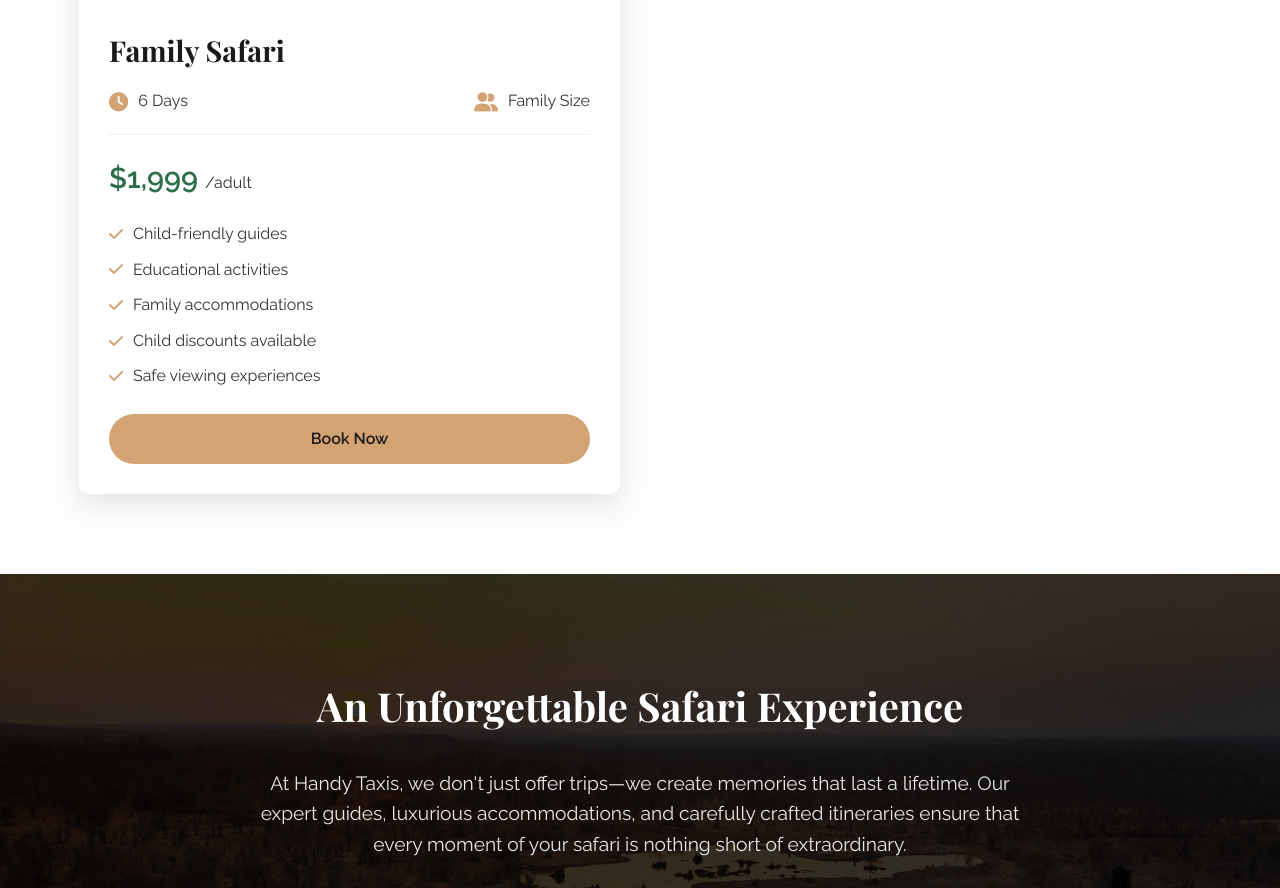
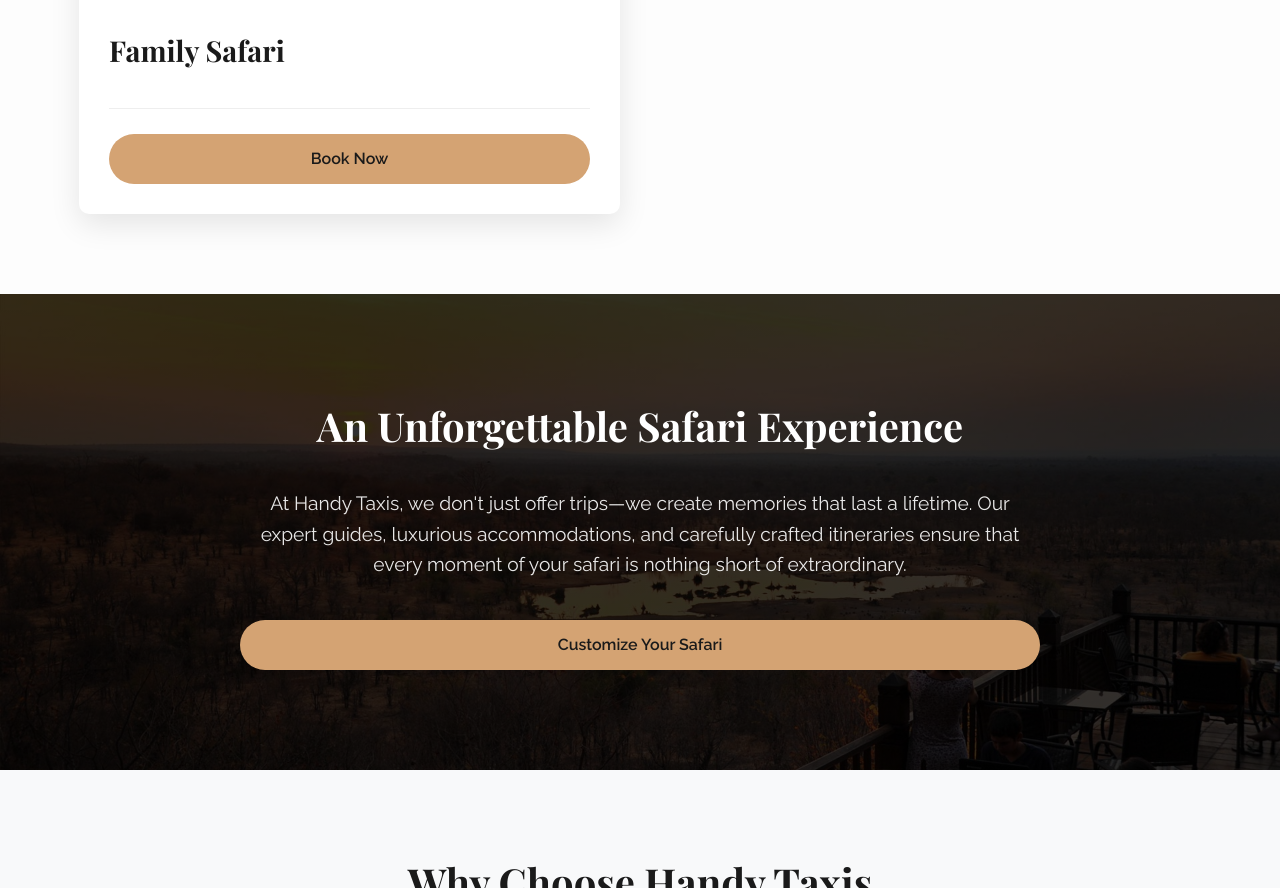
Before and after one commit to Tapiwa128/HandyTaxis, a plain HTML site: page safari.html in a window 1280 px wide. Shown: the part 1410-2298 px from the top of the page. Drawn offline with nearby package versions, Linux system fonts and the light colour scheme.

Commit message:
Update safari.html

```diff
--- a/safari.html
+++ b/safari.html
@@ -755,23 +755,19 @@
             <h3>Family Safari</h3>
             <div class="package-meta">
               <div class="meta-item">
-                <i class="fas fa-clock"></i>
-                <span>6 Days</span>
+
+                <span></span>
               </div>
               <div class="meta-item">
-                <i class="fas fa-user-friends"></i>
-                <span>Family Size</span>
+
+                <span></span>
               </div>
             </div>
             <div class="package-price">
-              $1,999 <span>/adult</span>
+              <span></span>
             </div>
             <ul class="package-features">
-              <li><i class="fas fa-check"></i> Child-friendly guides</li>
-              <li><i class="fas fa-check"></i> Educational activities</li>
-              <li><i class="fas fa-check"></i> Family accommodations</li>
-              <li><i class="fas fa-check"></i> Child discounts available</li>
-              <li><i class="fas fa-check"></i> Safe viewing experiences</li>
+
             </ul>
             <a href="booknow.html" class="btn">Book Now</a>
           </div>
```
